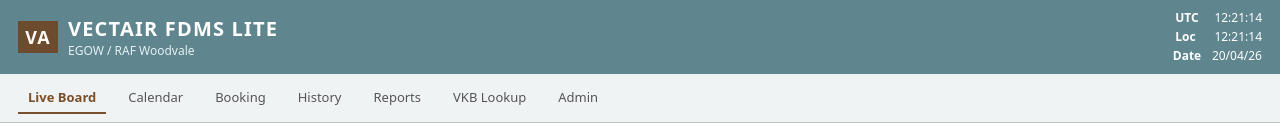
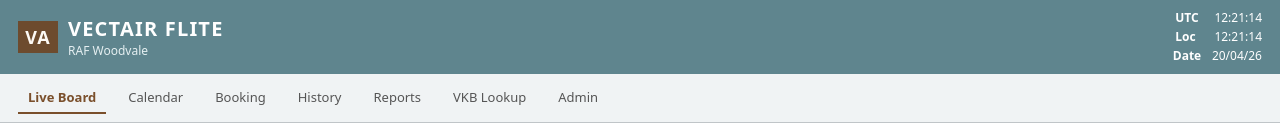
Before and after one commit to Arkmere/FDMS, a website with bundled scripts: page src/index.html in a window 1280 px wide. Shown: the top 135 px of the page. Built offline with nearby package versions, Linux system fonts and the light colour scheme.

Commit message:
chore: align visible app header branding to Vectair Flite

```diff
--- a/src/index.html
+++ b/src/index.html
@@ -3,7 +3,7 @@
   <head>
     <meta charset="utf-8" />
     <meta name="viewport" content="width=device-width, initial-scale=1" />
-    <title>Vectair FDMS Lite</title>
+    <title>Vectair Flite</title>
     <link rel="stylesheet" href="./css/vectair.css" />
     <script src="https://cdn.sheetjs.com/xlsx-latest/package/dist/xlsx.full.min.js"></script>
   </head>
@@ -13,8 +13,8 @@
         <div class="header-left">
           <div class="va-logo-box">VA</div>
           <div>
-            <div class="va-title-main">Vectair FDMS Lite</div>
-            <div class="va-title-sub">EGOW / RAF Woodvale</div>
+            <div class="va-title-main">Vectair Flite</div>
+            <div class="va-title-sub">RAF Woodvale</div>
           </div>
         </div>
         <div class="header-right">
```
